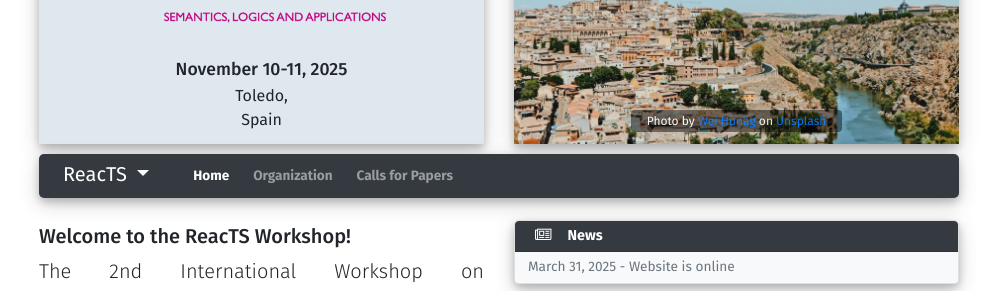
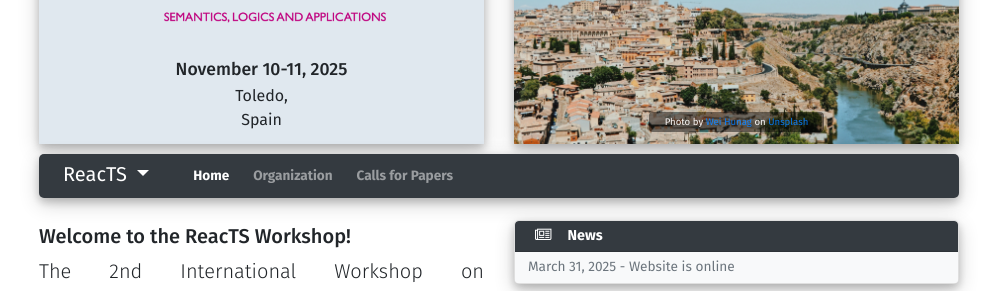
Before and after one commit to reacts-workshop/2025, a Jekyll site: the page built from index.md, in a window 1280 px wide. Shown: the part 126-417 px from the top of the page, without its empty margins (141-1138 px from the left). Built offline with Jekyll 4.4.1, drawn with Linux system fonts in a browser that asks for light colours.

Commit message:
css tweaks

```diff
--- a/assets/main.css
+++ b/assets/main.css
@@ -1,5 +1,9 @@
 body {
     font-family: "Fira Sans", Arial, sans-serif !important;
+}
+
+.img-fluid {
+    min-height: 100%;
 }
 
 .container {
@@ -51,7 +55,7 @@
 }
 
 .carousel-caption p span {
-    font-size: 0.75rem;
+    font-size: 0.60rem;
     text-shadow: 2px 2px 5px #000;
     background-color: rgba(0, 0, 0, 0.5); /* black with opacity */
 }
```
